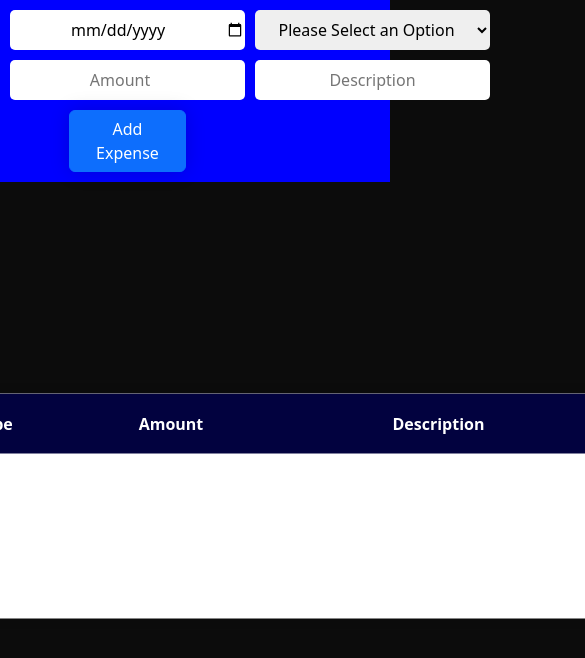
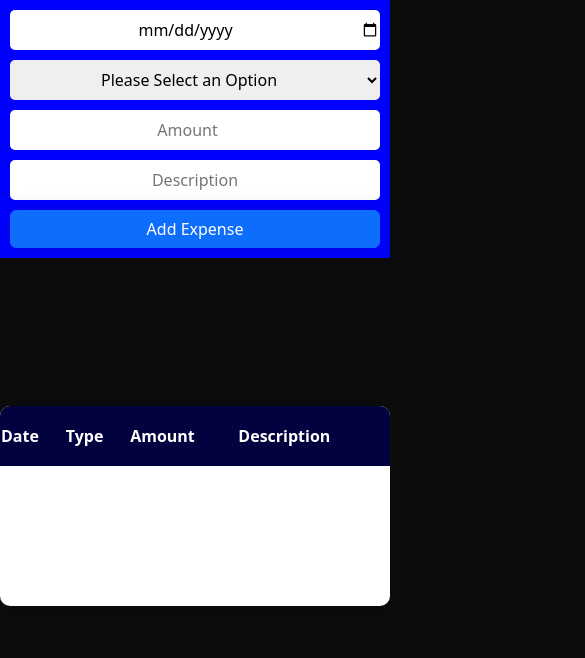
Before and after one commit to dashanwesha/expensetracker, a plain HTML site: page index.html in a window 390 px wide. Shown: the whole page, 585 px wide, since content can reach past the window. Drawn offline with nearby package versions, Linux system fonts and the light colour scheme.

Commit message:
Update style.css

```diff
--- a/style.css
+++ b/style.css
@@ -80,3 +80,43 @@ input, select{
 select{
    text-align: center;
 }
+/* For desktop and laptop screens */
+@media (min-width: 1024px) {
+    #container {
+        grid-template-columns: repeat(2, 1fr);
+    }
+    #table-container {
+        width: 800px;
+    }
+}
+
+/* For tablet screens */
+@media (min-width: 768px) and (max-width: 1023px) {
+    #container {
+        grid-template-columns: repeat(2, 1fr);
+    }
+    #table-container {
+        width: 600px;
+    }
+}
+
+/* For mobile screens */
+@media (max-width: 767px) {
+    #container {
+        grid-template-columns: 1fr;
+    }
+    #table-container {
+        width: 100%;
+        height: 200px;
+        overflow-y: auto;
+    }
+    table {
+        width: 100%;
+    }
+    th, td {
+        text-align: left;
+    }
+    button {
+        width: 100%;
+    }
+}
```
